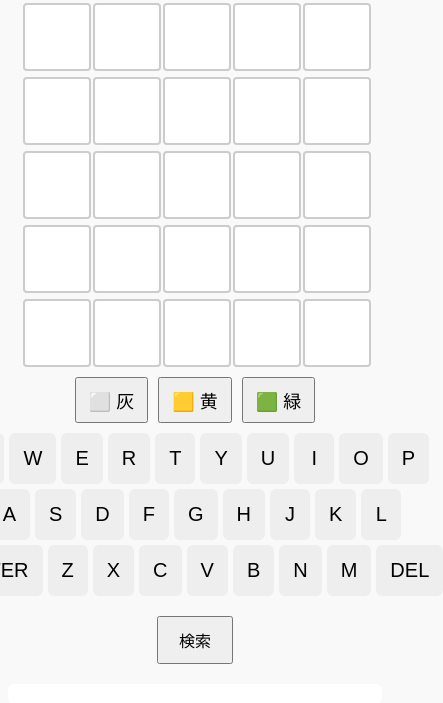
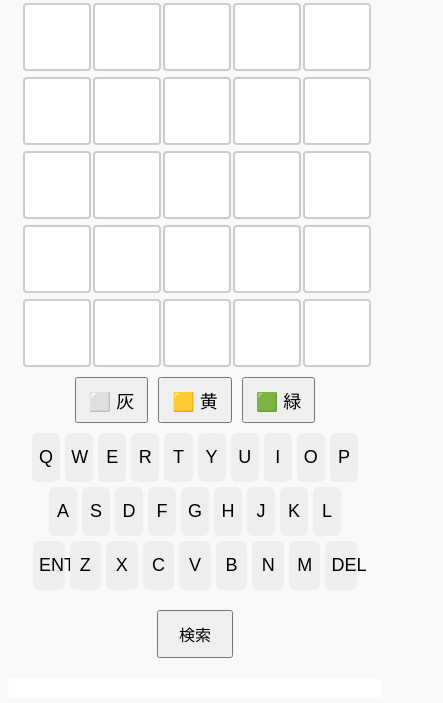
Before and after one commit to yumatan86/wordle-helper, a plain HTML site: page index.html in a window 390 px wide. Shown: the part 179-882 px from the top of the page, 443 px wide, since content can reach past the window. Drawn offline with Linux system fonts and the light colour scheme.

Commit message:
Add files via upload

```diff
--- a/index.html
+++ b/index.html
@@ -64,19 +64,24 @@
     .keyboard-row {
       display: flex;
       gap: 5px;
-      flex-wrap: nowrap;
+      flex-wrap: wrap; /* 折り返しOK */
+      justify-content: center;
     }
     .keyboard button {
-      padding: 10px;
-      font-size: 18px;
+      padding: 10px 6px;
+      font-size: 16px;
       border-radius: 6px;
       border: none;
       background: #eee;
       transition: background 0.3s;
-      min-width: 36px;
       cursor: pointer;
+
+      flex-grow: 1;      /* 横幅均等 */
+      flex-basis: 0;     /* これがあると均等割りになる */
+      max-width: 50px;   /* 最大幅は50pxくらいで */
+      min-width: 30px;   /* 最低幅は30pxで */
+      text-align: center;
     }
-    .keyboard button.used { background: #ddd; }
     button.search {
       display: block;
       margin: 20px auto;
@@ -110,9 +115,10 @@
         font-size: 18px;
       }
       .keyboard button {
-        font-size: 20px;
-        padding: 14px;
-        min-width: 40px;
+        font-size: 18px;
+        padding: 14px 6px;
+        max-width: 44px;
+        min-width: 28px;
       }
     }
   </style>
```
